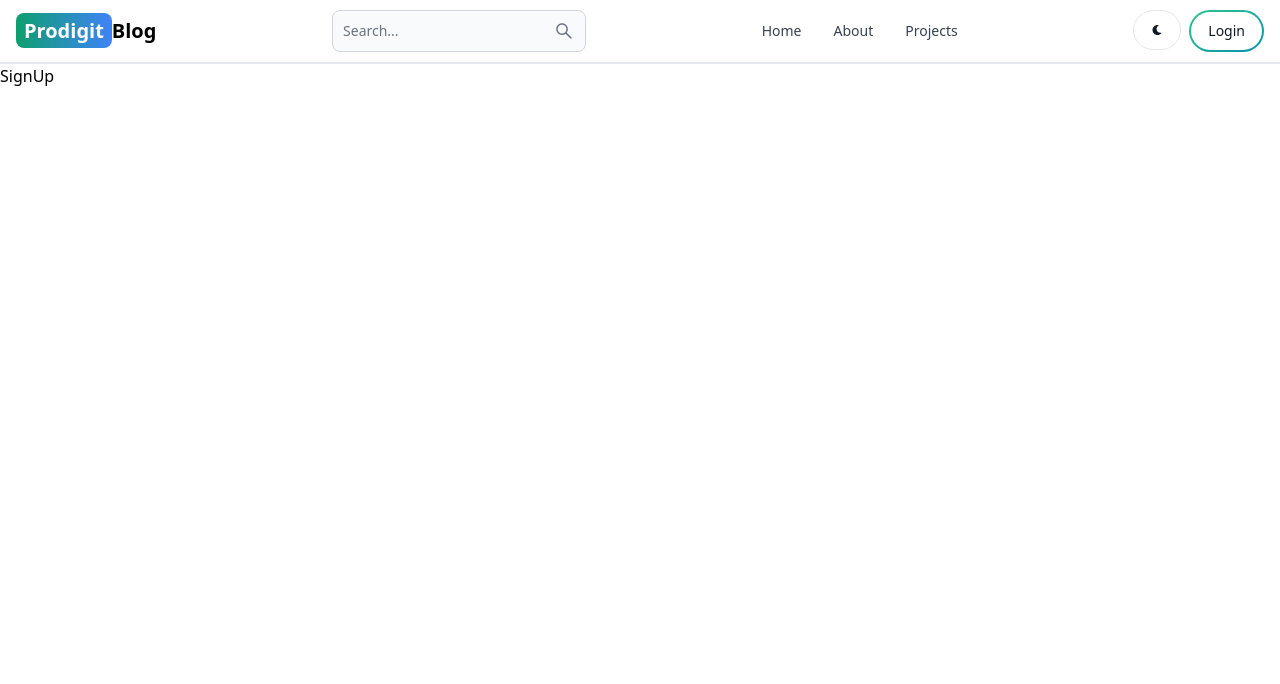
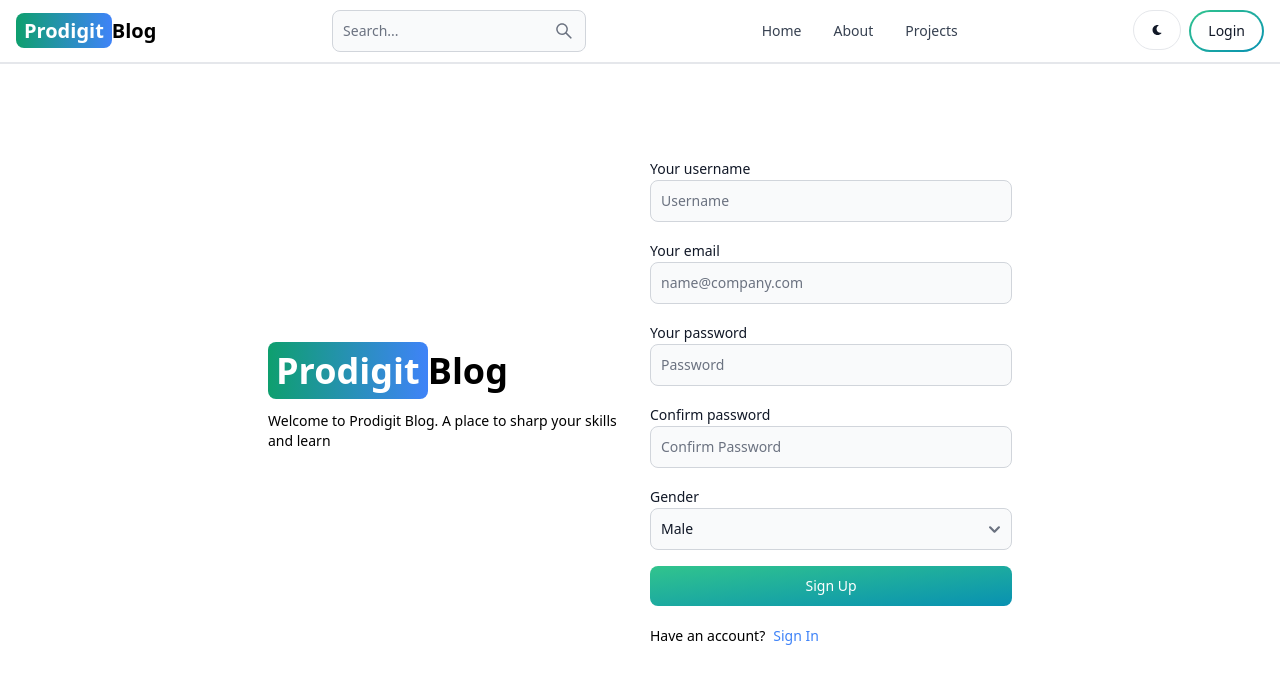
Before and after one commit to Sanjula-Dulshan/Prodigit-Blog, a React (Vite) app in the folder web/: page /sign-up in a window 1280 px wide. Shown: the top 684 px of the page. Built offline with nearby package versions, Linux system fonts and the light colour scheme.

Commit message:
create sign up UI

```diff
--- a/web/src/pages/SignUp.jsx
+++ b/web/src/pages/SignUp.jsx
@@ -1,6 +1,71 @@
+import { Link } from "react-router-dom";
+import { Button, Label, Select, TextInput } from "flowbite-react";
 
 export default function SignUp() {
   return (
-    <div>SignUp</div>
-  )
+    <div className="min-h-screen mt-20">
+      <div className="flex p-3 max-w-3xl mx-auto flex-col md:flex-row md:items-center gap-5">
+        {/* Left Side */}
+        <div className="flex-1">
+          <Link to="/" className="font-bold dark:text-white text-4xl">
+            <span className="px-2 py-1 bg-gradient-to-r from-green-500 to-blue-500 rounded-lg text-white">
+              Prodigit
+            </span>
+            Blog
+          </Link>
+          <p className="text-sm mt-5">
+            Welcome to Prodigit Blog. A place to sharp your skills and learn
+          </p>
+        </div>
+
+        {/* Right Side */}
+        <div className="flex-1">
+          <form className="flex flex-col gap-4">
+            <div>
+              <Label value="Your username" />
+              <TextInput type="text" placeholder="Username" id="username" />
+            </div>
+            <div>
+              <Label value="Your email" />
+              <TextInput
+                type="email"
+                placeholder="name@company.com"
+                id="email"
+              />
+            </div>
+            <div>
+              <Label value="Your password" />
+              <TextInput type="password" placeholder="Password" id="password" />
+            </div>
+            <div>
+              <Label value="Confirm password" />
+              <TextInput
+                type="password"
+                placeholder="Confirm Password"
+                id="confirmPassword"
+              />
+            </div>
+
+            <div>
+              <Label value="Gender" />
+              <Select id="gender">
+                <option>Male</option>
+                <option>Female</option>
+              </Select>
+            </div>
+
+            <Button gradientDuoTone="greenToBlue" type="submit">
+              Sign Up
+            </Button>
+          </form>
+          <div className="flex gap-2 text-sm mt-5">
+            <span>Have an account?</span>
+            <Link to="/sign-in" className="text-blue-500">
+              Sign In
+            </Link>
+          </div>
+        </div>
+      </div>
+    </div>
+  );
 }
```
